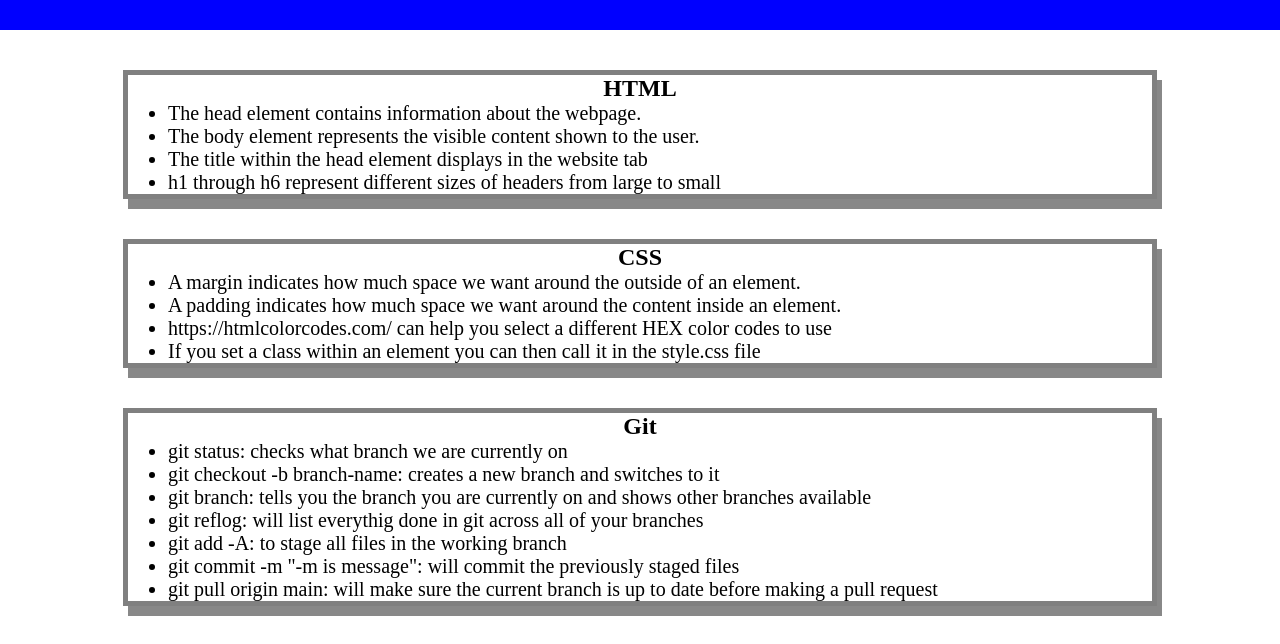
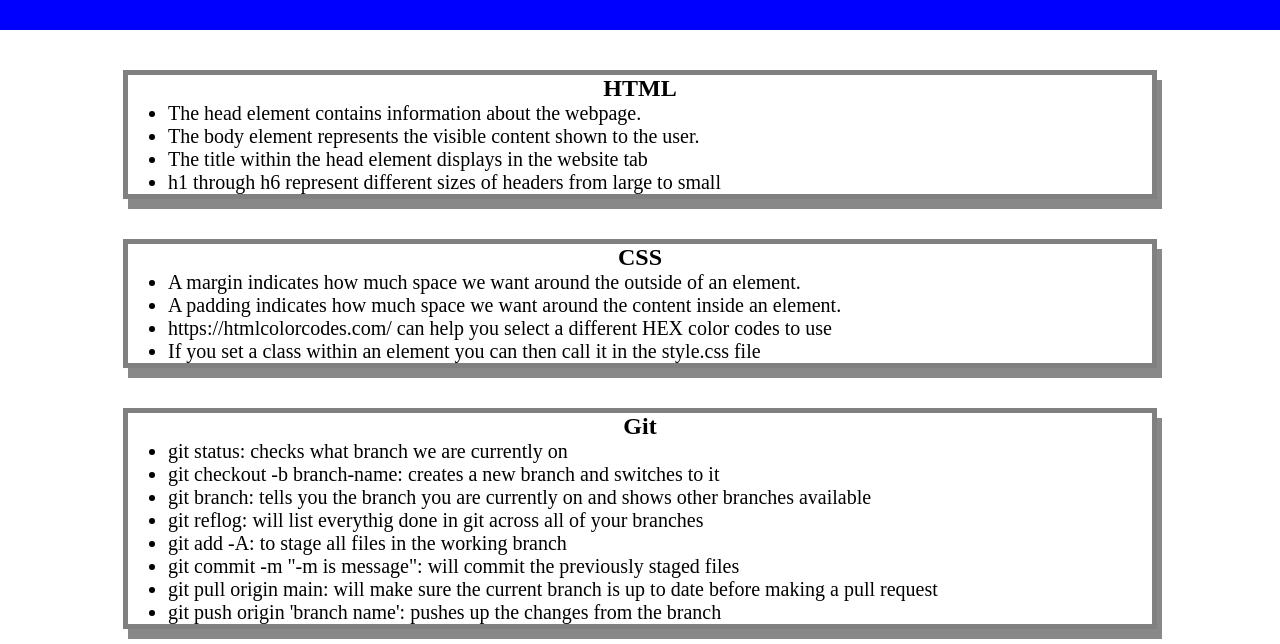
Before and after one commit to Lixiviate/prework-study-guide, a plain HTML site: page index.html in a window 1280 px wide. Shown: the part 90-734 px from the top of the page. Drawn offline with Linux system fonts and the light colour scheme.

```diff
--- a/index.html
+++ b/index.html
@@ -75,6 +75,9 @@
             git pull origin main: will make sure the current branch is up to
             date before making a pull request
           </li>
+          <li>
+            git push origin 'branch name': pushes up the changes from the branch
+          </li>
         </ul>
       </section>
       <section class="card" id="javascript-section">
```
